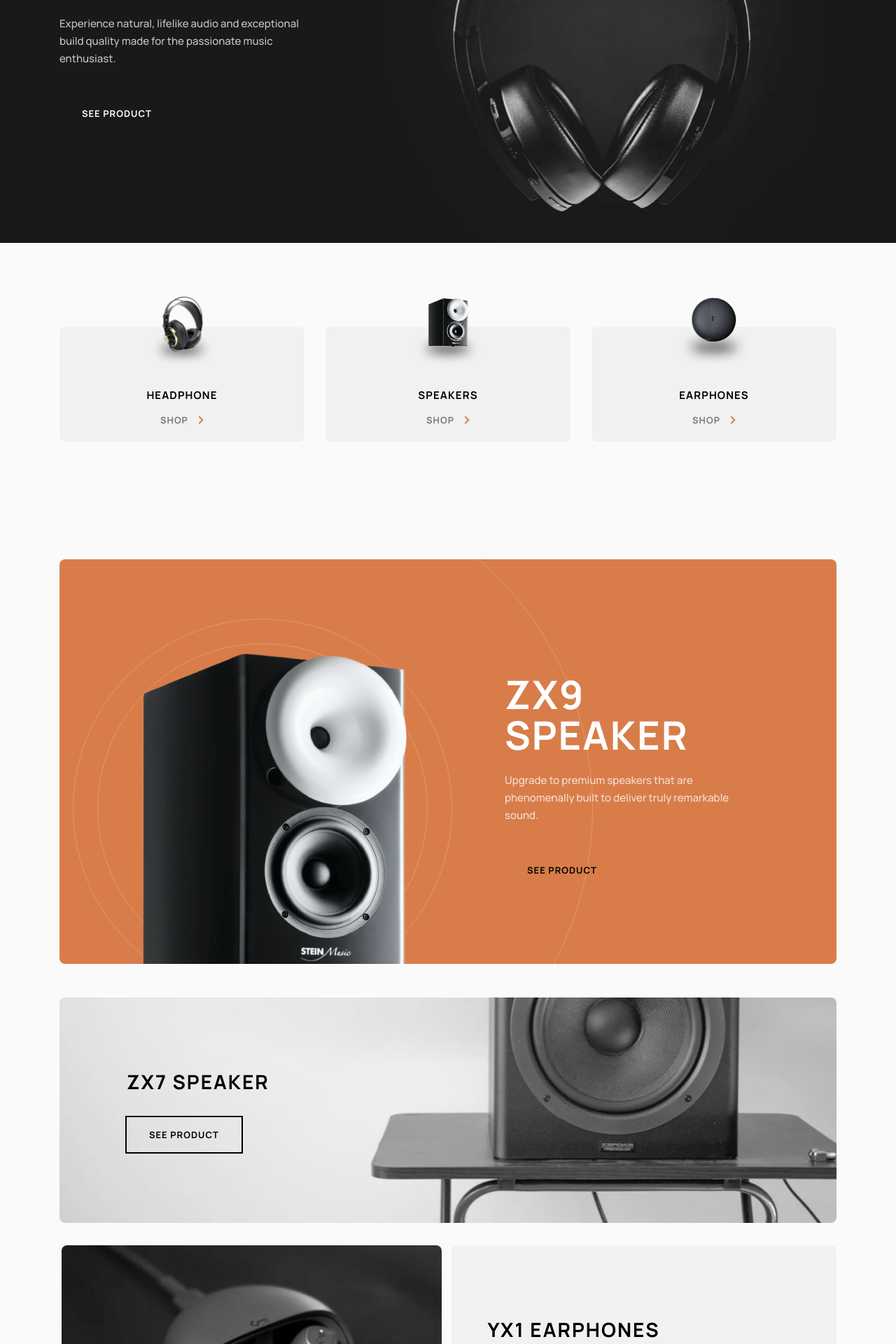
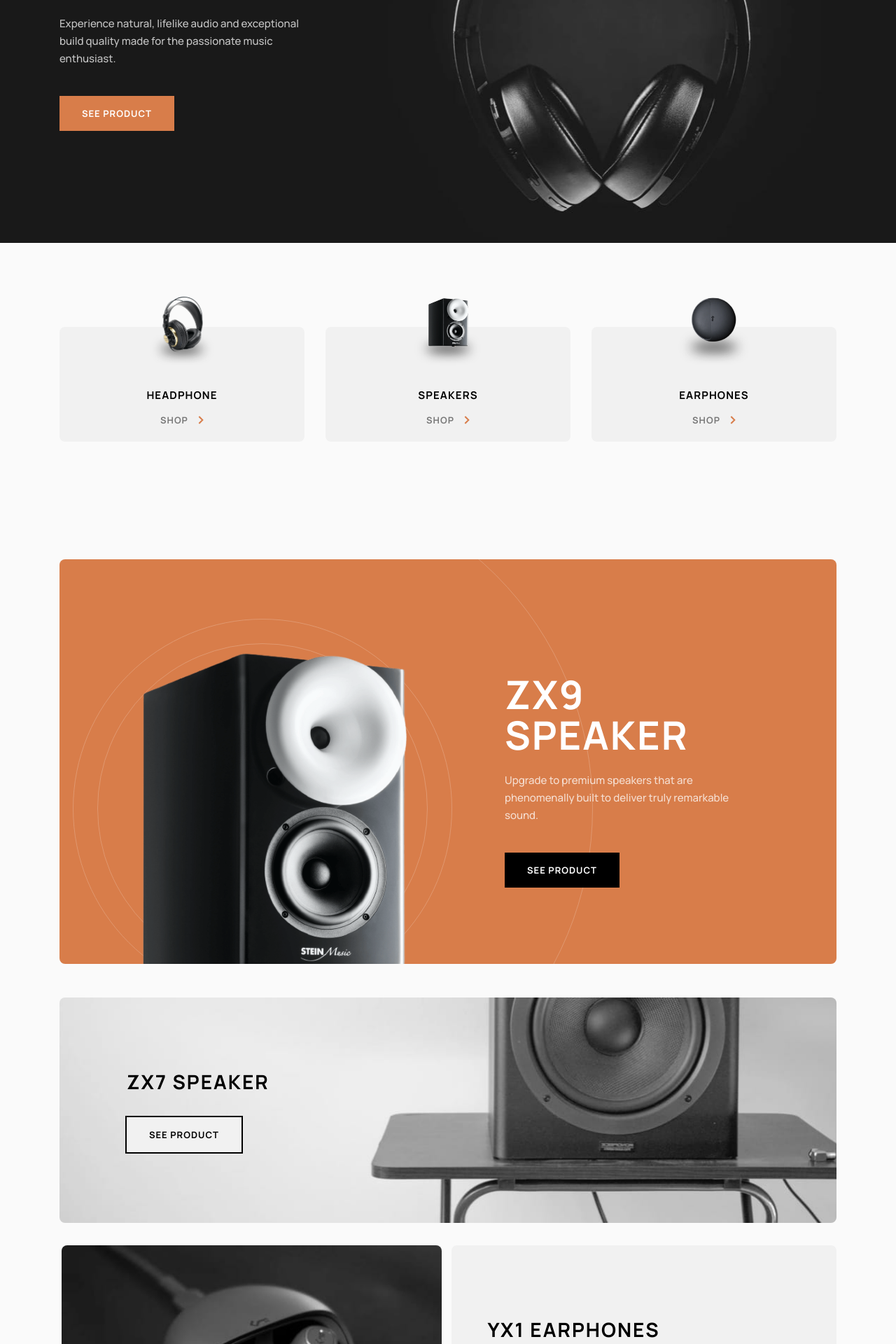
Before and after one commit to nishanth1596/audiophile-ecommerce-website, a React (Vite) app: page / in a window 1280 px wide. Shown: the part 380-2300 px from the top of the page at 70% size. Built offline with nearby package versions, Linux system fonts and the light colour scheme.

Commit message:
feat: Transisitons added for homepage button and anchor elements

```diff
--- a/src/feature/Product/ProductShowcase.tsx
+++ b/src/feature/Product/ProductShowcase.tsx
@@ -57,8 +57,7 @@
 
             <SeeProductNavLink
               navigateTo="speakers/6/zx9-speaker"
-              backgroundColor="#000000"
-              textColor="#fff"
+              backgroundColor="black"
               isBorderRequired={false}
             />
           </div>
@@ -68,8 +67,7 @@
           <h4 className="mb-8">ZX7 speaker</h4>
           <SeeProductNavLink
             navigateTo="/speakers/5/zx7-speaker"
-            backgroundColor=" #f1f1f1"
-            textColor="#000"
+            backgroundColor="lightGray"
             isBorderRequired={true}
           />
         </article>
@@ -92,9 +90,8 @@
           <div className="bg-LightGray mt-6 rounded-lg px-6 py-10 sm:mt-0 sm:py-[6.31rem] sm:pl-[51px]">
             <h4 className="mb-8">yx1 Earphones</h4>
             <SeeProductNavLink
-              backgroundColor="#f1f1f1"
+              backgroundColor="lightGray"
               navigateTo="/earphones/1/yx1-earphones"
-              textColor="#000"
               isBorderRequired={true}
             />
           </div>
--- a/src/ui/GalleryCategoryCard.tsx
+++ b/src/ui/GalleryCategoryCard.tsx
@@ -35,7 +35,7 @@
 
       <button
         onClick={handleButtonClick}
-        className="mx-auto mt-4 flex items-center justify-center gap-3.5"
+        className="hover:text-PrimaryColor mx-auto mt-4 flex cursor-pointer items-center justify-center gap-3.5 transition-colors duration-300 ease-in-out"
       >
         <span className="text-[0.81rem] leading-[1.125rem] font-bold tracking-[1px] uppercase opacity-50">
           shop
--- a/src/ui/Header.tsx
+++ b/src/ui/Header.tsx
@@ -57,7 +57,7 @@
         <div className="flex items-center justify-between lg:max-w-[69.34rem] xl:mx-auto">
           <div className="flex items-center gap-20 sm:gap-10">
             <button
-              className="lg:hidden"
+              className="cursor-pointer lg:hidden"
               onClick={handleShowMenu}
               aria-label={
                 isMenuOpen ? "Click to close menu" : "Click to open menu"
@@ -85,7 +85,10 @@
 
           <NavBar />
 
-          <button className="relative" onClick={handleShowCart}>
+          <button
+            className="group relative cursor-pointer transition-colors duration-300 ease-in-out"
+            onClick={handleShowCart}
+          >
             <svg
               width="23"
               height="20"
@@ -96,6 +99,7 @@
                 d="M8.625 15.833c1.132 0 2.054.935 2.054 2.084 0 1.148-.922 2.083-2.054 2.083-1.132 0-2.054-.935-2.054-2.083 0-1.15.922-2.084 2.054-2.084zm9.857 0c1.132 0 2.054.935 2.054 2.084 0 1.148-.922 2.083-2.054 2.083-1.132 0-2.053-.935-2.053-2.083 0-1.15.92-2.084 2.053-2.084zm-9.857 1.39a.69.69 0 00-.685.694.69.69 0 00.685.694.69.69 0 00.685-.694.69.69 0 00-.685-.695zm9.857 0a.69.69 0 00-.684.694.69.69 0 00.684.694.69.69 0 00.685-.694.69.69 0 00-.685-.695zM4.717 0c.316 0 .59.215.658.517l.481 2.122h16.47a.68.68 0 01.538.262c.127.166.168.38.11.579l-2.695 9.236a.672.672 0 01-.648.478H7.41a.667.667 0 00-.673.66c0 .364.303.66.674.66h12.219c.372 0 .674.295.674.66 0 .364-.302.66-.674.66H7.412c-1.115 0-2.021-.889-2.021-1.98 0-.812.502-1.511 1.218-1.816L4.176 1.32H.674A.667.667 0 010 .66C0 .296.302 0 .674 0zm16.716 3.958H6.156l1.797 7.917h11.17l2.31-7.917z"
                 fill="#FFF"
                 fillRule="nonzero"
+                className="group-hover:fill-PrimaryColor transition-colors duration-300 ease-in-out"
               />
             </svg>
             {cartNumItems > 0 && (
--- a/src/ui/HeroSection.tsx
+++ b/src/ui/HeroSection.tsx
@@ -15,9 +15,8 @@
           </p>
 
           <SeeProductNavLink
-            backgroundColor="#d87d4a"
+            backgroundColor="orange"
             isBorderRequired={false}
-            textColor="#fff"
             navigateTo="/headphones/4/xx99-mark-two-headphones"
           />
         </div>
--- a/src/ui/NavBar.tsx
+++ b/src/ui/NavBar.tsx
@@ -2,7 +2,7 @@
 
 function NavBar() {
   return (
-    <nav className="hidden *:text-[0.81rem] *:leading-[1.56rem] *:font-bold *:tracking-[2px] *:uppercase lg:flex lg:gap-[34px]">
+    <nav className="*:hover:text-PrimaryColor hidden *:text-[0.81rem] *:leading-[1.56rem] *:font-bold *:tracking-[2px] *:uppercase *:transition-colors *:duration-300 *:ease-in-out lg:flex lg:gap-[34px]">
       <Link to={"/"}>home</Link>
       <Link to={"/headphones"}>Headphones</Link>
       <Link to={"/speakers"}>Speakers</Link>
```
